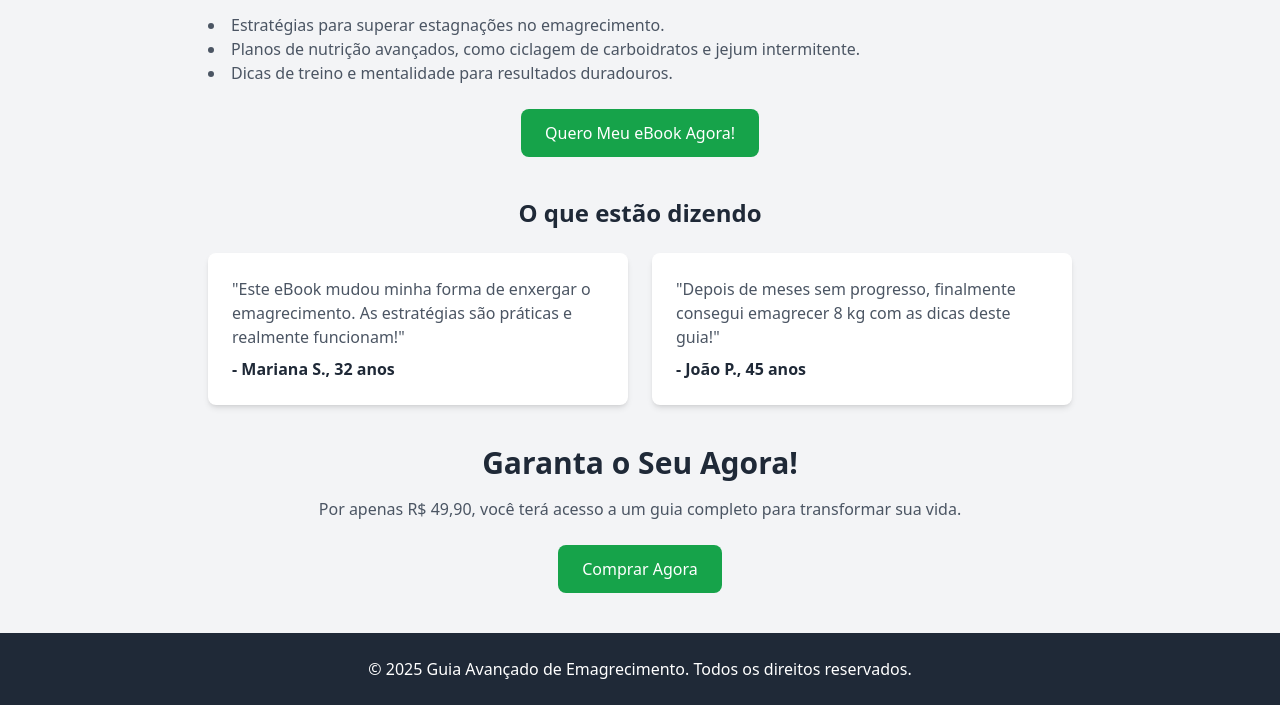
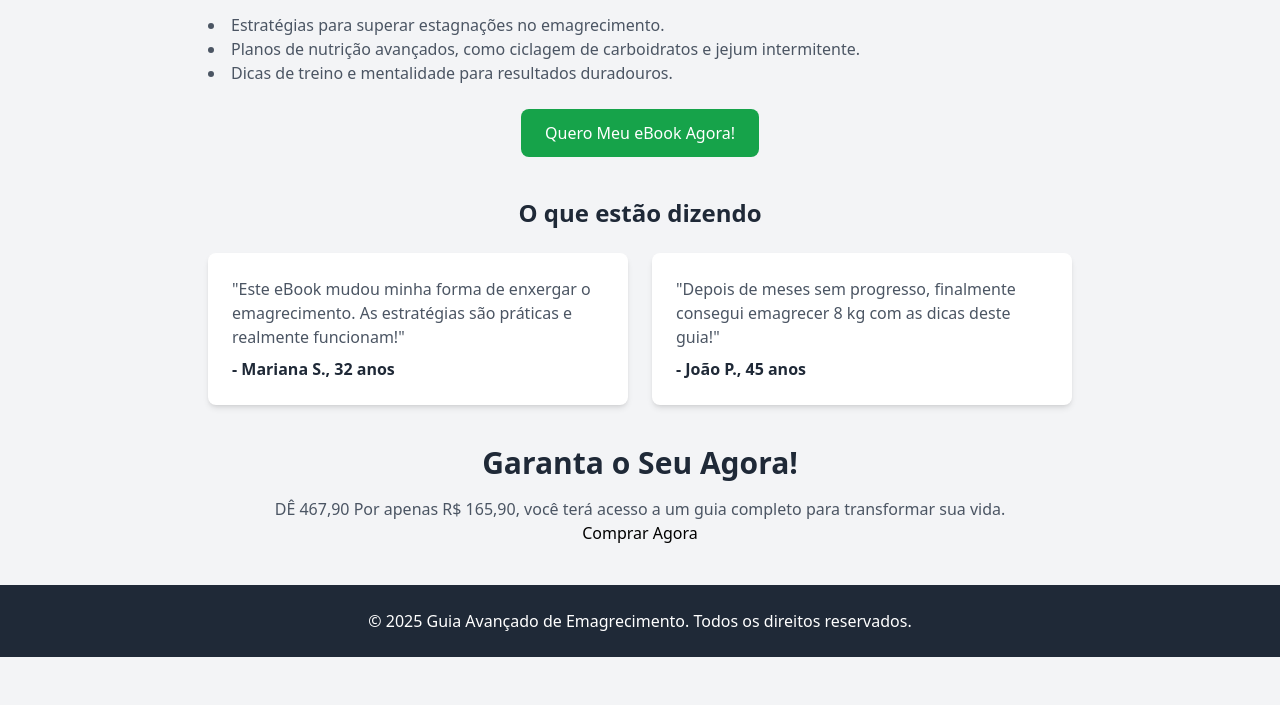
Before and after one commit to emagreceravancado/type1, a plain HTML site: page index.html in a window 1280 px wide. Shown: the part 307-1012 px from the top of the page. After the commit the page ends 964 px from the top, so only its background shows below. Drawn offline with nearby package versions, Linux system fonts and the light colour scheme.

Commit message:
Update index.html

```diff
--- a/index.html
+++ b/index.html
@@ -83,8 +83,8 @@
         <!-- Seção de Compra -->
         <section id="comprar" class="mt-10 text-center">
             <h2 class="text-3xl font-semibold text-gray-800">Garanta o Seu Agora!</h2>
-            <p class="mt-4 text-gray-600">Por apenas R$ 49,90, você terá acesso a um guia completo para transformar sua vida.</p>
-            <a href="https://l.instagram.com/?u=http%3A%2F%2Fwa.me%2F5535998813777%3Ffbclid%3DPAZXh0bgNhZW0CMTEAAafGiz2bzVwJ89uRWCnFf8j3-PCByO2O4d5q7YrGEfTk8ESSCrhyeHkGnHpo5w_aem_pNlwFRpbaKc1UugsVQGn1w&e=AT0PCsWPnyjyvLcHS7h5zZq42DJmTfoXnlK_yRPWwxx9hFCAmsHqaMNYJ8DgY-yYlaL_wXzA4foKpKRkcG8FdnopXvhIxjJmm8rD44A" class="mt-6 inline-block bg-green-600 text-white py-3 px-6 rounded-lg hover:bg-green-700">Comprar Agora</a>
+            <p class="mt-4 text-gray-600">DÊ 467,90 Por apenas R$ 165,90, você terá acesso a um guia completo para transformar sua vida.</p>
+            <a href="https:https://pay.kiwify.com.br/8v0kfEc">Comprar Agora</a>
         </section>
     </main>
 
```
